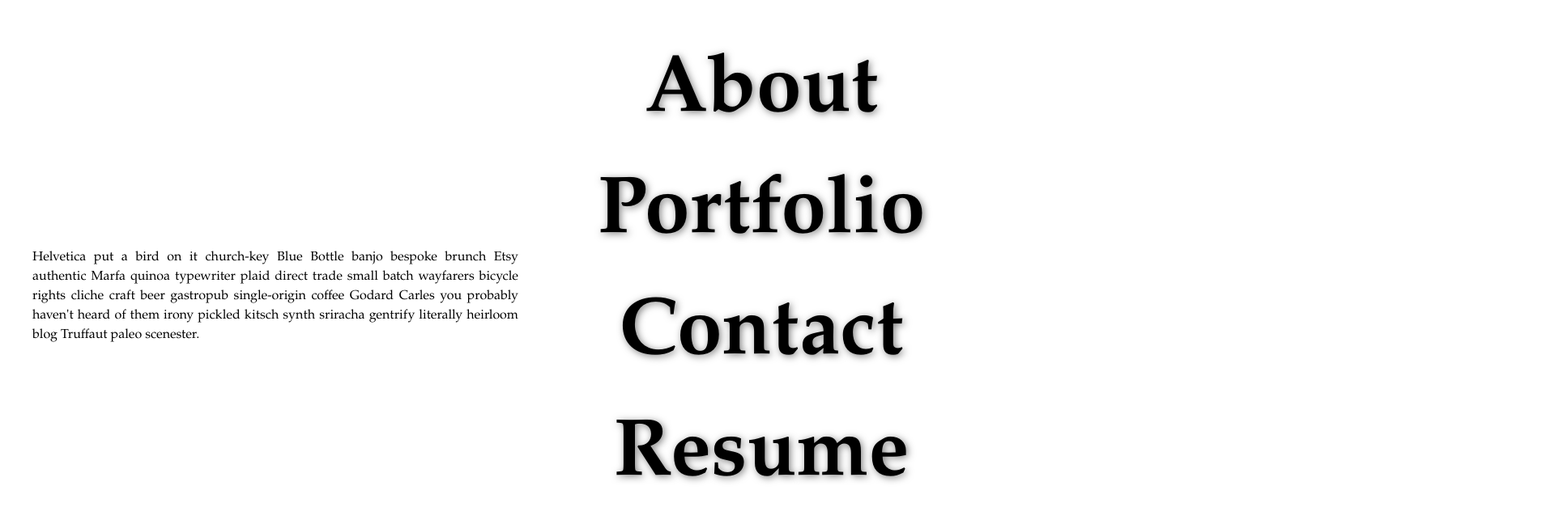
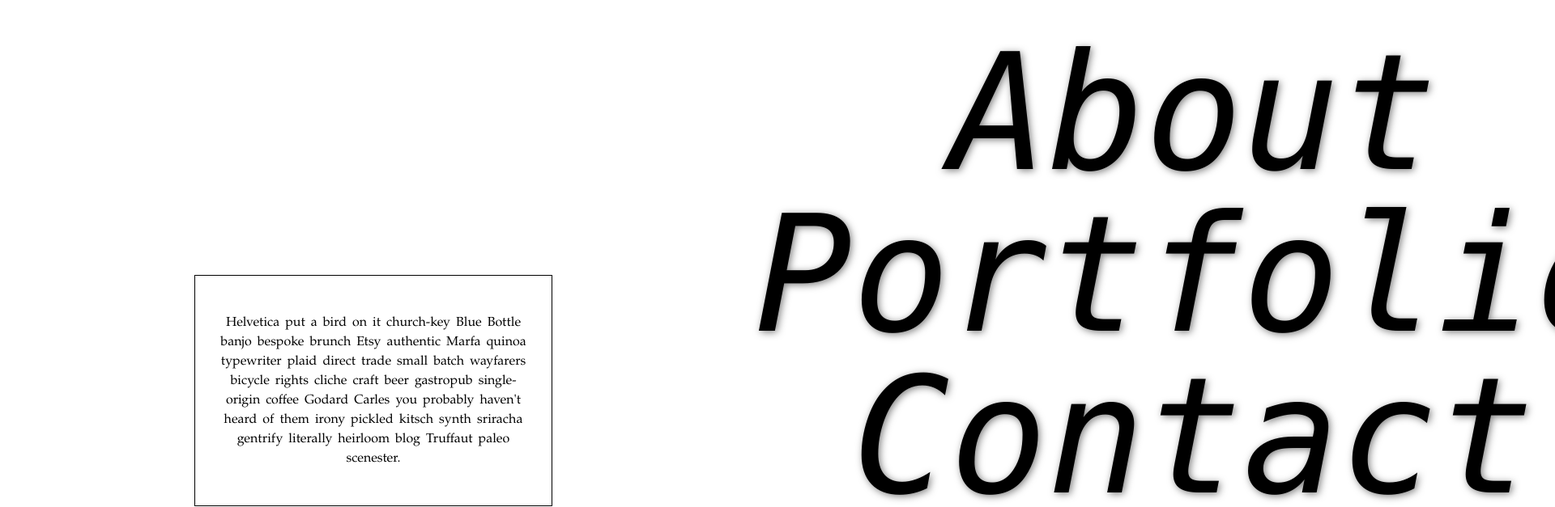
Before and after one commit to acolao/Colao-Portfolio, a React (Vite) app: page / in a window 1280 px wide. Shown: the top 627 px of the page at 81% size, 1920 px wide, since content can reach past the window. Built offline with nearby package versions, Linux system fonts and the light colour scheme.

Commit message:
added to About

```diff
--- a/src/index.css
+++ b/src/index.css
@@ -13,16 +13,23 @@
 
 .my-2 {
 grid-column: 1;
-padding: 250px 0;
-text-align: justify;
+width: 380px;
+border: 1px solid black;
+padding: 30px;
+margin: 300px 200px;
+word-spacing: 3px;
+justify-content: center;
 }
 
 nav {
   grid-column: 2;
+  line-height: 1;
   font-family: "Garamond", serif;
-  font-size: 100px;
-  font-weight: bold;
-  color: black;
+  font-size: 200px;
+  font-weight: 550;
+  color:grey;
+  font-family: monaco;
+  font-style: italic;
 }
 
 ul {
```
